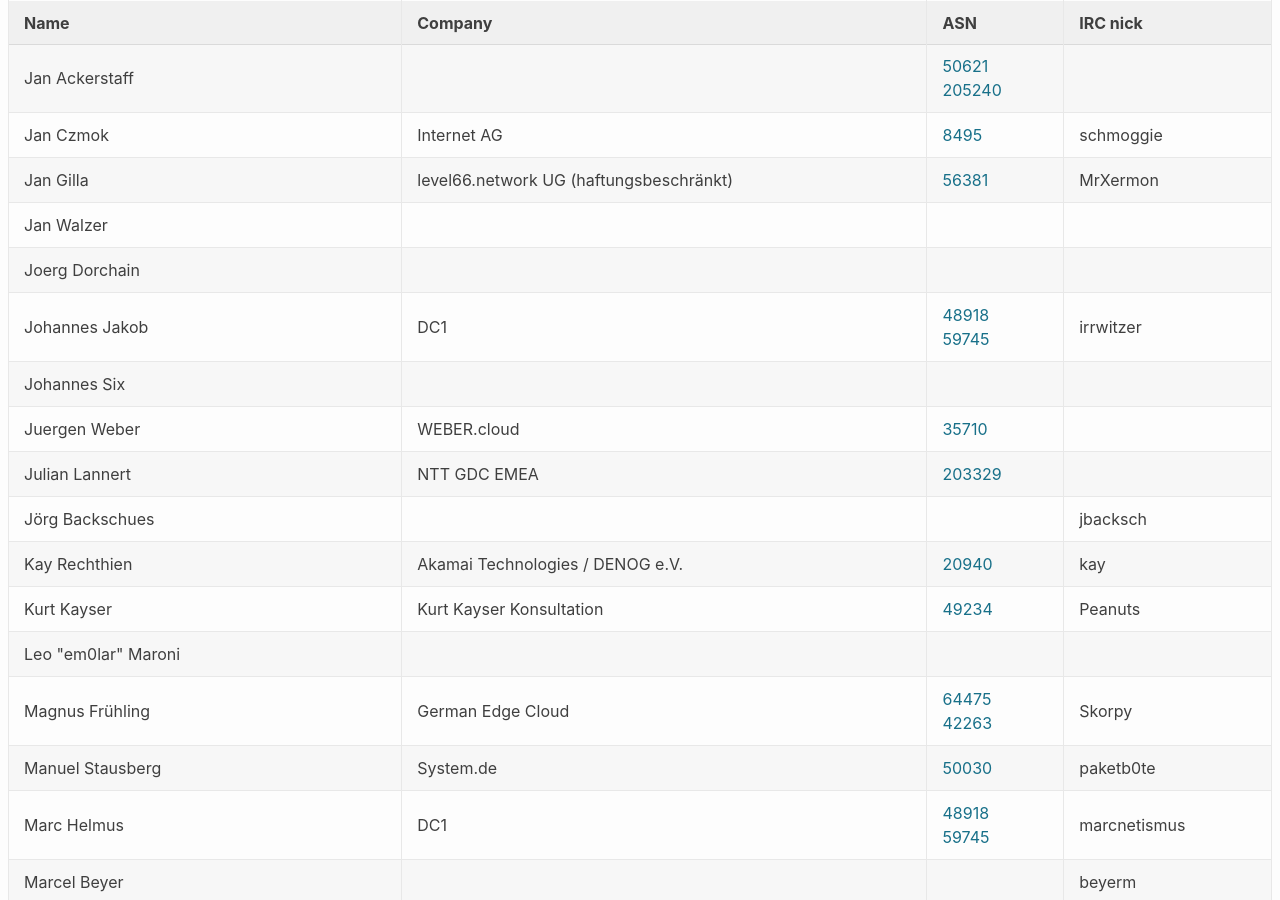
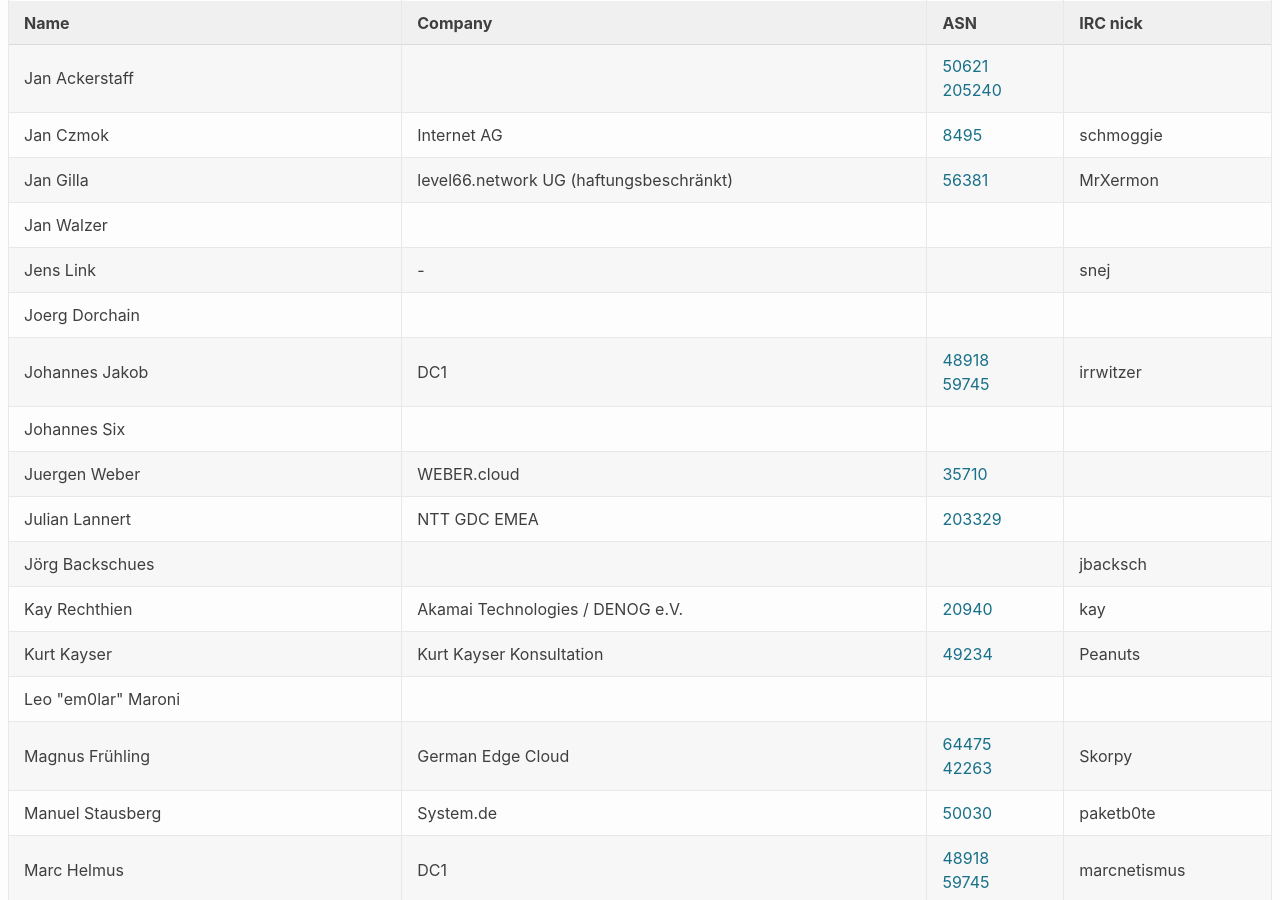
Before and after one commit to denog/pretix-attendeelist, a Jekyll site: the page built from denog2020.markdown, in a window 1280 px wide and 900 px high, scrolled down 1435 px. Built offline with Jekyll 4.4.1, drawn with Linux system fonts in a browser that asks for light colours.

Commit message:
Latest data: Sat Jan 23 17:50:53 UTC 2021

```diff
--- a/_data/attendees_meetup2021-01.json
+++ b/_data/attendees_meetup2021-01.json
@@ -189,6 +189,12 @@
     "name": "Jan Walzer",
     "company": null,
     "irc": null,
+    "asn": null
+  },
+  {
+    "name": "Jens Link",
+    "company": "-",
+    "irc": "snej",
     "asn": null
   },
   {
```
